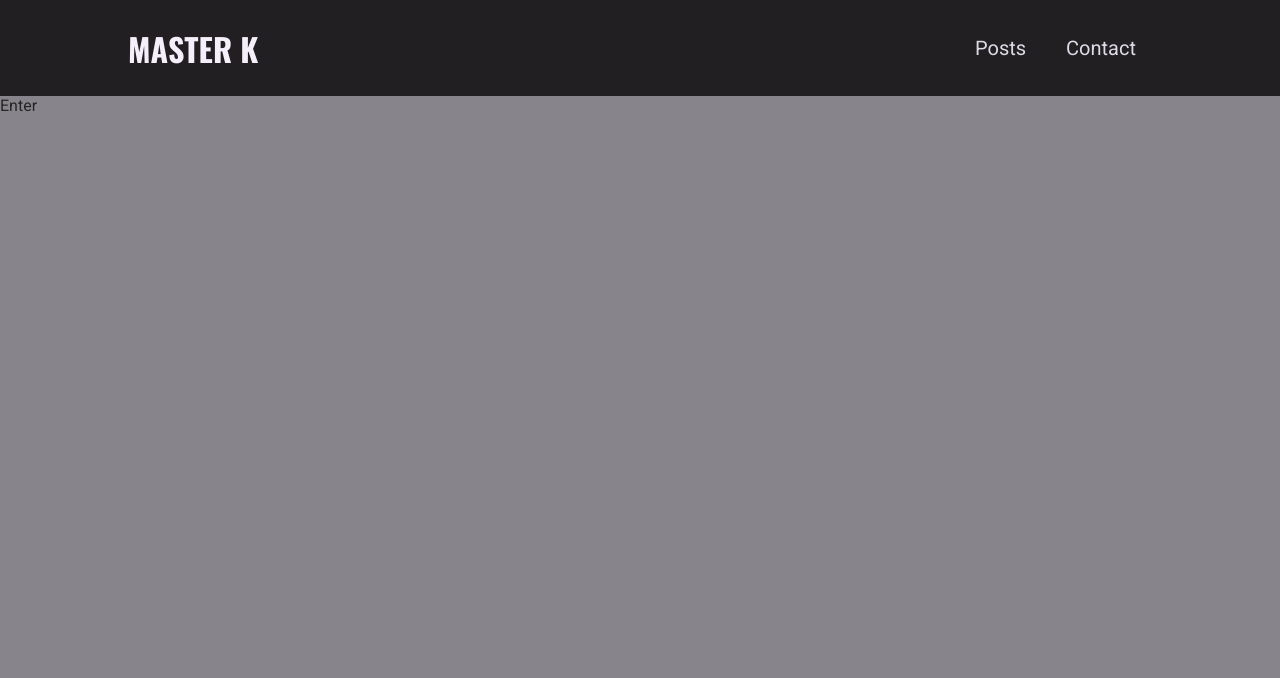
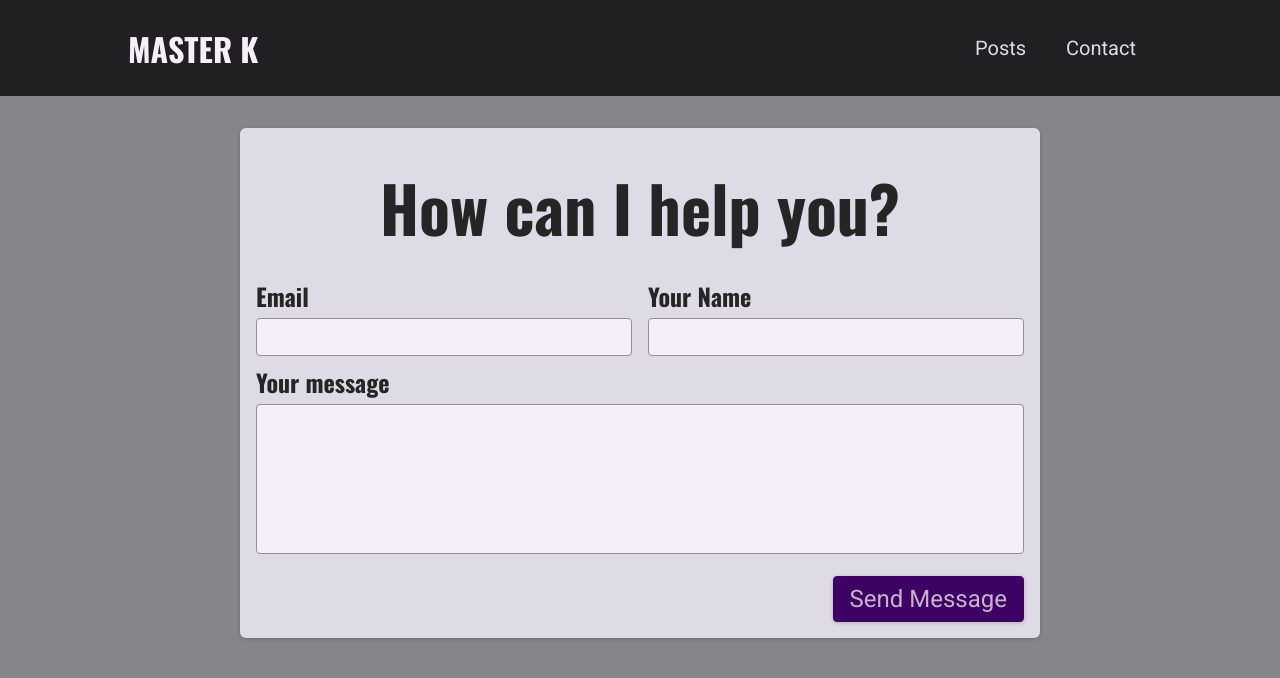
Before and after one commit to rickykiet83/next-blog-app, a Next.js app: page /contact in a window 1280 px wide. Shown: the top 678 px of the page. Built offline with nearby package versions, Linux system fonts and the light colour scheme.

Commit message:
Contact Page style

```diff
--- /dev/null
+++ b/components/contact/contact-fomr.tsx
@@ -0,0 +1,30 @@
+import classes from './contact-form.module.css';
+
+function ContactForm() {
+  return (
+    <section className={classes.contact}>
+      <h1>How can I help you?</h1>
+      <form className={classes.form}>
+        <div className={classes.controls}>
+          <div className={classes.control}>
+            <label htmlFor='email'>Email</label>
+            <input type='email' id='email'></input>
+          </div>
+          <div className={classes.control}>
+            <label htmlFor='name'>Your Name</label>
+            <input type='text' id='name'></input>
+          </div>
+        </div>
+        <div className={classes.control}>
+          <label htmlFor='message'>Your message</label>
+          <textarea id='message' rows='5'></textarea>
+        </div>
+        <div className={classes.actions}>
+          <button>Send Message</button>
+        </div>
+      </form>
+    </section>
+  );
+}
+
+export default ContactForm;
--- /dev/null
+++ b/components/contact/contact-form.module.css
@@ -0,0 +1,73 @@
+.contact {
+  margin: var(--size-8) auto;
+  border-radius: 6px;
+  background-color: var(--color-grey-100);
+  width: 90%;
+  max-width: 50rem;
+  padding: var(--size-4);
+  box-shadow: 0 1px 4px rgba(0, 0, 0, 0.2);
+  font-size: var(--size-6);
+}
+
+.contact h1 {
+  font-size: var(--size-8);
+  margin: var(--size-4) 0;
+  text-align: left;
+}
+
+.form label {
+  display: block;
+  font-family: 'Oswald', sans-serif;
+  font-weight: bold;
+  margin: var(--size-2) 0 var(--size-1) 0;
+}
+
+.form input,
+.form textarea {
+  font: inherit;
+  padding: var(--size-1);
+  border-radius: 4px;
+  width: 100%;
+  border: 1px solid var(--color-grey-400);
+  background-color: var(--color-grey-50);
+  resize: none;
+}
+
+.controls {
+  display: flex;
+  column-gap: 1rem;
+  flex-wrap: wrap;
+}
+
+.control {
+  flex: 1;
+  min-width: 10rem;
+}
+
+.actions {
+  margin-top: var(--size-4);
+  text-align: right;
+}
+
+.form button {
+  font: inherit;
+  cursor: pointer;
+  background-color: var(--color-primary-700);
+  border: 1px solid var(--color-primary-700);
+  padding: var(--size-2) var(--size-4);
+  border-radius: 4px;
+  color: var(--color-primary-50);
+  box-shadow: 0 1px 4px rgba(0, 0, 0, 0.2);
+}
+
+.form button:hover {
+  background-color: var(--color-primary-500);
+  border-color: var(--color-primary-500);
+}
+
+@media (min-width: 768px) {
+  .contact h1 {
+    font-size: var(--size-16);
+    text-align: center;
+  }
+}
--- a/pages/contact.tsx
+++ b/pages/contact.tsx
@@ -1,5 +1,8 @@
+import ContactForm from '../components/contact/contact-fomr';
+import React from 'react';
+
 function ContactPage() {
-  return <div>Enter</div>;
+  return <ContactForm />;
 }
 
 export default ContactPage;
```
